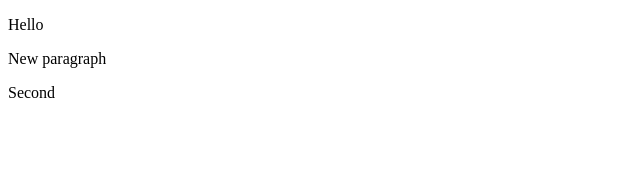
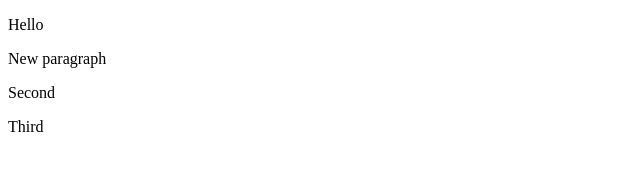
Before and after one commit to krushnadeshmukh47/gitpractice, a plain HTML site: page index.html in a window 1280 px wide. Shown: the full height of the page, 0-640 px from the left. Drawn offline with Linux system fonts and the light colour scheme.

Commit message:
Second commit

```diff
--- a/index.html
+++ b/index.html
@@ -9,6 +9,7 @@
     <div id="container">
         <p id="first">Hello</p>
         <p id="second">Second</p>
+        <p>Third</p>
     </div>
     <script src="script.js"></script>
 </body>
```
